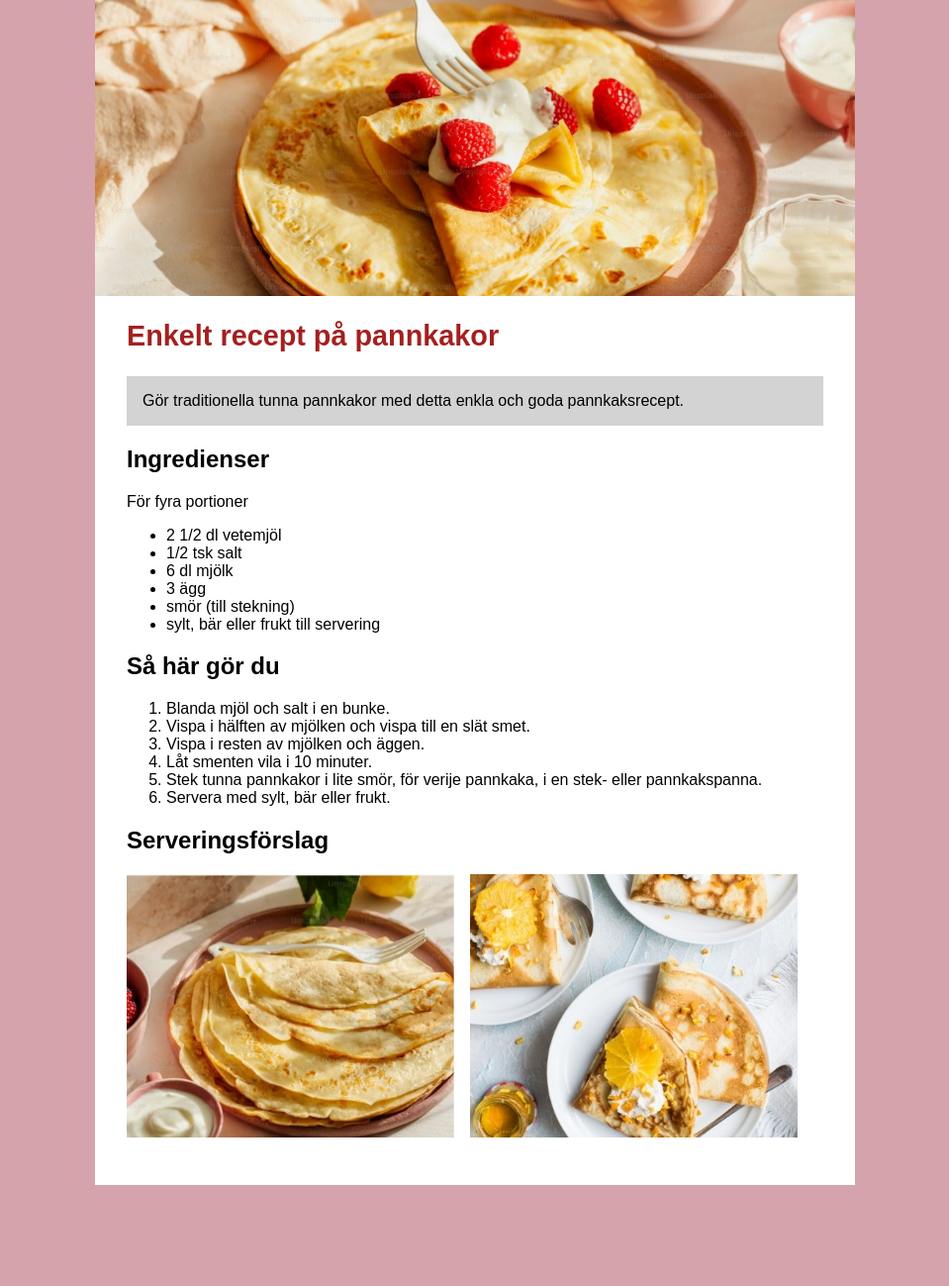
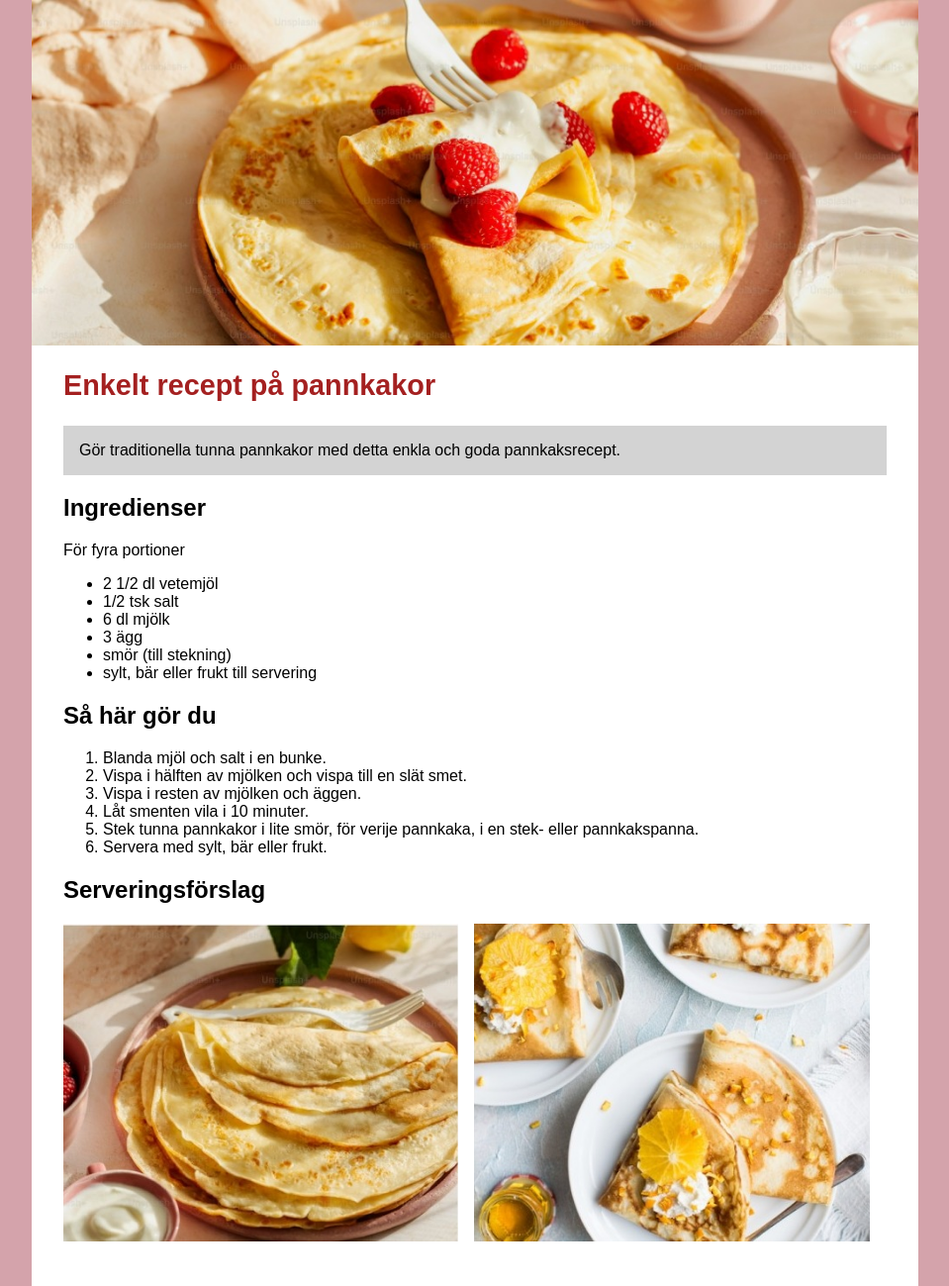
Before and after one commit to Madbom/ReceptProjekt, a plain HTML site: page index.html in a window 1280 px wide. Shown: the top 1299 px of the page at 99% size, without its empty margins (160-1119 px from the left). Before the commit the page ends 1197 px from the top, so only its background shows below. Drawn offline with Linux system fonts and the light colour scheme.

Commit message:
Changed the width in image gallery

```diff
--- a/styles.css
+++ b/styles.css
@@ -62,14 +62,14 @@ body {
   gap: 1em;
 }
 .image-gallery img {
-  width: 47%;
+  width: 48%;
   height: auto;
   object-fit: cover;
 }
 
 @media screen and (min-width: 40em) {
   .content-wrapper{
-    width: 60%;
+    width: 70%;
     padding: 2em;
   }
   .bild-1 {
```
